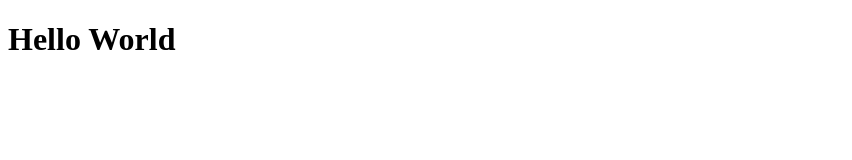
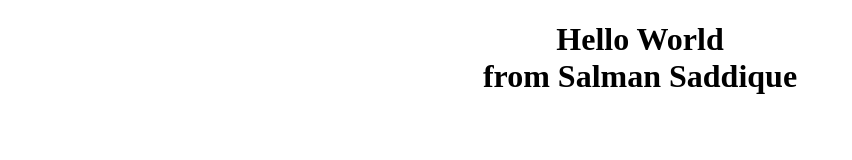
Before and after one commit to sasiddique1/boot-camp, a plain HTML site: page index.html in a window 1280 px wide. Shown: the whole page, without its empty margins (0-852 px from the left). Drawn offline with Linux system fonts and the light colour scheme.

Commit message:
new line add

```diff
--- a/index.html
+++ b/index.html
@@ -7,8 +7,11 @@
 <body>
 
     <div>
-        <h1>Hello World</h1>
+    <center>
+        <h1>Hello World <br>from Salman Saddique</h1>
+    </center>
     </div>
+
 
 </body>
 </html>
```
